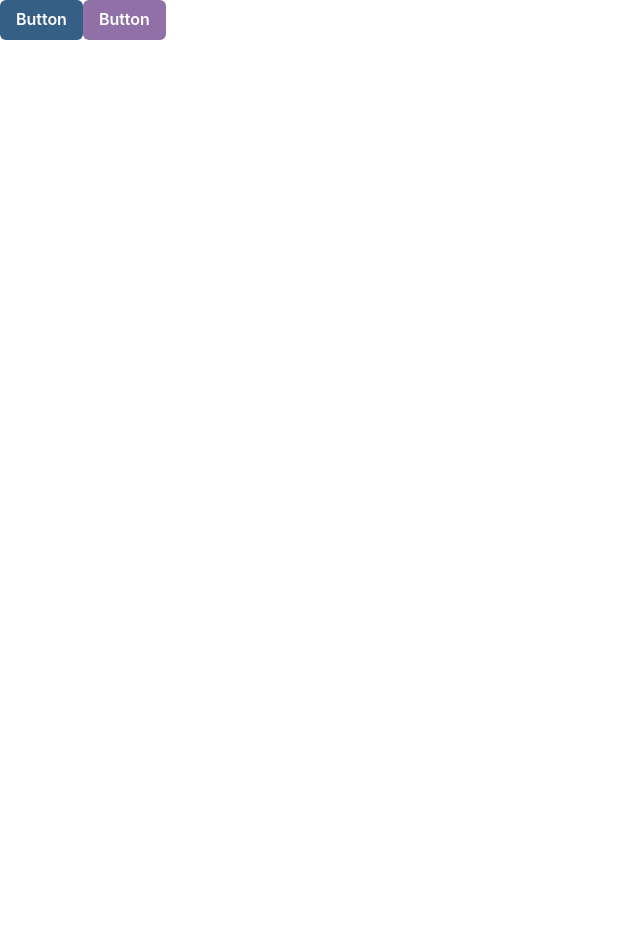
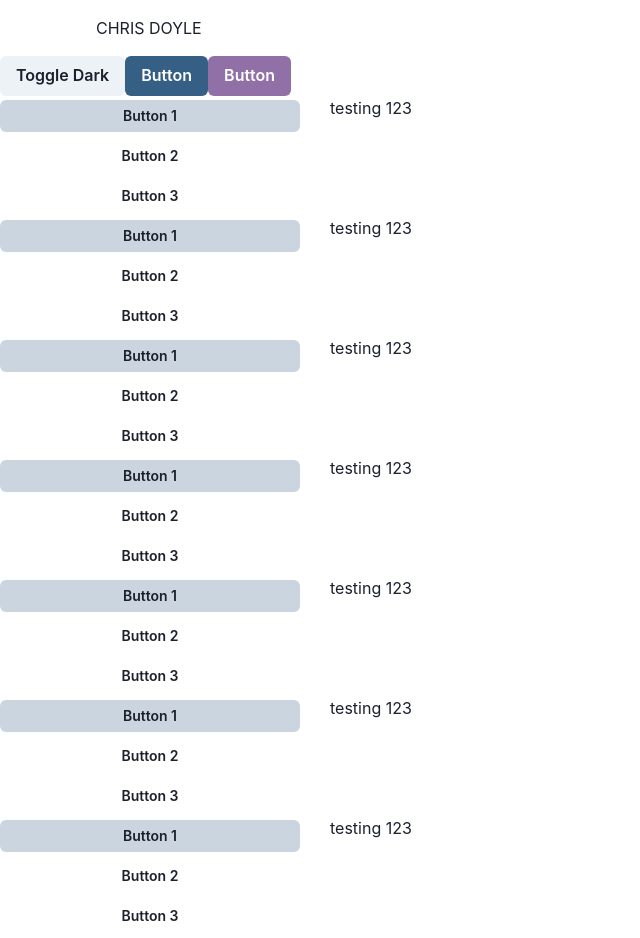
Before and after one commit to ChrisElyod/chriselyod-nextjs-portfolio, a Next.js app: page / in a window 1280 px wide. Shown: the top 938 px of the page, without its empty margins (0-640 px from the left). Before the commit the page ends 800 px from the top, so only its background shows below. Built offline with nearby package versions, Linux system fonts and the light colour scheme.

Commit message:
Added nextjs document and started making custom components

```diff
--- a/pages/_app.tsx
+++ b/pages/_app.tsx
@@ -1,11 +1,13 @@
 // import '../styles/globals.css'
-import { ChakraProvider } from '@chakra-ui/react';
+import { Button, ChakraProvider } from '@chakra-ui/react';
 import type { AppProps } from 'next/app'
+import Header from '../src/components/Header';
 import { theme } from '../theme/index';
 
 function MyApp({ Component, pageProps }: AppProps) {
   return (
     <ChakraProvider resetCSS theme={theme}>
+      <Header />
       <Component {...pageProps} />
     </ChakraProvider>
   )
--- /dev/null
+++ b/pages/_document.tsx
@@ -0,0 +1,18 @@
+import { ColorModeScript } from "@chakra-ui/react"
+import NextDocument, { Html, Head, Main, NextScript } from "next/document"
+import { theme } from '../theme/index';
+
+export default class Document extends NextDocument {
+  render() {
+    return (
+      <Html lang="en">
+        <Head />
+        <body>
+          <ColorModeScript initialColorMode={theme.config.initialColorMode} />
+          <Main />
+          <NextScript />
+        </body>
+      </Html>
+    )
+  }
+}
--- a/pages/index.tsx
+++ b/pages/index.tsx
@@ -1,10 +1,14 @@
 import type { NextPage } from 'next'
 import Head from 'next/head'
 import Image from 'next/image'
-import { Button, ButtonGroup } from "@chakra-ui/react"
+import { Button, ButtonGroup, useColorMode } from "@chakra-ui/react"
+import TabSection from '../src/components/TabSection'
+
 // import styles from '../styles/Home.module.css'
 
 const Home: NextPage = () => {
+  const { colorMode, toggleColorMode } = useColorMode();
+
   return (
     <div>
       <Head>
@@ -13,8 +17,75 @@ const Home: NextPage = () => {
         <link rel="icon" href="/favicon.ico" />
       </Head>
       <main>
+        <Button onClick={toggleColorMode}>
+          Toggle {colorMode === "light" ? "Dark" : "Light"}
+        </Button>
         <Button variant="primary">Button</Button>
         <Button variant="secondary">Button</Button>
+        <TabSection
+          tabs={[
+            { label: 'Button 1', content: <div>testing 123</div> },
+            { label: 'Button 2', content: 'This is content for Button 2' },
+            { label: 'Button 3', content: 'This is content for Button 3' }
+          ]}
+          />
+          <TabSection
+          tabs={[
+            { label: 'Button 1', content: <div>testing 123</div> },
+            { label: 'Button 2', content: 'This is content for Button 2' },
+            { label: 'Button 3', content: 'This is content for Button 3' }
+          ]}
+          />
+          <TabSection
+          tabs={[
+            { label: 'Button 1', content: <div>testing 123</div> },
+            { label: 'Button 2', content: 'This is content for Button 2' },
+            { label: 'Button 3', content: 'This is content for Button 3' }
+          ]}
+          />
+          <TabSection
+          tabs={[
+            { label: 'Button 1', content: <div>testing 123</div> },
+            { label: 'Button 2', content: 'This is content for Button 2' },
+            { label: 'Button 3', content: 'This is content for Button 3' }
+          ]}
+          />
+          <TabSection
+          tabs={[
+            { label: 'Button 1', content: <div>testing 123</div> },
+            { label: 'Button 2', content: 'This is content for Button 2' },
+            {
+              label: 'Button 3', content: 'This is content for Button 3' }
+          ]}
+          />
+          <TabSection
+          tabs={[
+            { label: 'Button 1', content: <div>testing 123</div> },
+            { label: 'Button 2', content: 'This is content for Button 2' },
+            { label: 'Button 3', content: 'This is content for Button 3' }
+          ]}
+          />
+          <TabSection
+          tabs={[
+            { label: 'Button 1', content: <div>testing 123</div> },
+            { label: 'Button 2', content: 'This is content for Button 2' },
+            { label: 'Button 3', content: 'This is content for Button 3' }
+          ]}
+          />
+          <TabSection
+          tabs={[
+            { label: 'Button 1', content: <div>testing 123</div> },
+            { label: 'Button 2', content: 'This is content for Button 2' },
+            { label: 'Button 3', content: 'This is content for Button 3' }
+          ]}
+          />
+          <TabSection
+          tabs={[
+            { label: 'Button 1', content: <div>testing 123</div> },
+            { label: 'Button 2', content: 'This is content for Button 2' },
+            { label: 'Button 3', content: 'This is content for Button 3' }
+          ]}
+          />
       </main>
 
     </div>
--- /dev/null
+++ b/src/components/Header.tsx
@@ -0,0 +1,28 @@
+import { Box } from '@chakra-ui/react';
+import React, { FC, useEffect, useState } from 'react';
+
+const Header: FC = () => {
+  const [scrollHeight, setScrollHeight] = useState<number>(0);
+  useEffect(() => {
+    window.addEventListener('scroll', () => setScrollHeight(window.pageYOffset));
+    return () => window.removeEventListener('scroll', () => setScrollHeight(window.pageYOffset));
+  }, [])
+  return (
+    <nav style={{ position: 'sticky', top: 0, zIndex: 1000 }}>
+      <Box
+        h={scrollHeight > 0 ? { sm: '16' } : { sm: '14' }}
+        bg={scrollHeight > 0 ? "white" : 'transparent'}
+        boxShadow={scrollHeight > 0 ? "xl" : ''}
+        px={{ sm: '4', md: '16', lg: '24' }}
+        transition="750ms"
+        display="flex"
+        flexDirection="row"
+        alignItems="center"
+      >
+        CHRIS DOYLE
+      </Box>
+    </nav>
+  )
+}
+
+export default Header;
--- /dev/null
+++ b/src/components/TabSection.tsx
@@ -0,0 +1,34 @@
+import { Button, Flex, useTheme } from '@chakra-ui/react';
+import { ReactJSXElement } from '@emotion/react/types/jsx-namespace';
+import React, { FC, ReactChild, useState } from 'react';
+
+type Tab = {
+  label: string,
+  content: string | ReactChild | ReactJSXElement
+}
+
+type TabSectionProps = {
+  tabs: Tab[],
+  darkMode?: boolean,
+}
+
+const TabSection: FC<TabSectionProps> = ({ tabs, darkMode = false }) => {
+  const [activeTab, setActiveTab] = useState<number>(0);
+  const theme = useTheme();
+
+  const generateTabs = () => {
+    return tabs.map((i, index) => <Button isActive={index === activeTab} bg={!darkMode ? '#FFFFFF' : '#1a202c'} size="sm" key={index} my={1} mx={{ sm: 2, md: 0, lg: 0 }} onClick={() => setActiveTab(index)}>{i.label}</Button>);
+  }
+  return (
+    <Flex direction={{ base: "column", md: "row", lg: "row"}}>
+      <Flex direction={{ base: "row", md: "column", lg: "column"}} minW={[100, 200, 300]}  mr={30}>
+        {generateTabs()}
+      </Flex>
+      <div>
+        {tabs[activeTab].content}
+      </div>
+    </Flex>
+  )
+}
+
+export default TabSection;
--- a/theme/index.ts
+++ b/theme/index.ts
@@ -1,4 +1,5 @@
-import { extendTheme } from '@chakra-ui/react';
+import { extendTheme, ThemeConfig } from '@chakra-ui/react';
+import { mode } from '@chakra-ui/theme-tools'
 
 //COLORS FROM https://mycolor.space/?hex=%23365F85&sub=1
 
@@ -26,5 +27,19 @@ const button = {
   }
 }
 
-const theme = extendTheme({ ...colors, ...button })
+const styles = {
+  global: (props) => ({
+    "html, body": {
+      color: mode('gray.800', 'whiteAlpha.900')(props),
+      bg: mode('gray.500', 'red.100')(props),
+    }
+  })
+}
+
+const config: ThemeConfig = {
+  initialColorMode: 'dark',
+  cssVarPrefix: 'cdd',
+}
+
+const theme = extendTheme({ ...config, ...styles, ...colors, ...button })
 export { theme };
```
